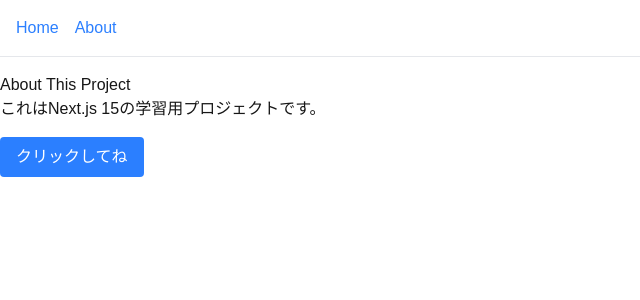
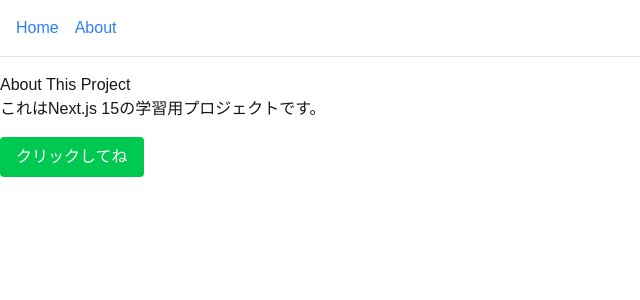
Before and after one commit to kazuhitommukai/nextjs-learning-app, a Next.js app: page /about in a window 1280 px wide. Shown: the top 300 px of the page, without its empty margins (0-640 px from the left). Built offline with nearby package versions, Linux system fonts and the light colour scheme.

Commit message:
feat: create AlertButton component and integrate it into the about page.

```diff
--- a/app/about/page.tsx
+++ b/app/about/page.tsx
@@ -1,4 +1,4 @@
-"use client";
+import AlertButton from "@/components/AlertButton"; // 作成したボタンをインポート
 
 export default function AboutPage() {
   return (
@@ -6,12 +6,7 @@ export default function AboutPage() {
       <h1>About This Project</h1>
       <p>これはNext.js 15の学習用プロジェクトです。</p>
 
-      <button
-        onClick={() => alert("クリックされました！")}
-        className="mt-4 px-4 py-2 bg-blue-500 text-white rounded hover:bg-blue-600"
-      >
-        クリックしてね
-      </button>
+      <AlertButton />
     </main>
   );
 }
--- /dev/null
+++ b/components/AlertButton.tsx
@@ -0,0 +1,12 @@
+"use client"; // ボタンだけをClient Componentにする
+
+export default function AlertButton() {
+  return (
+    <button
+      onClick={() => alert("部品化されたボタンです！")}
+      className="mt-4 px-4 py-2 bg-green-500 text-white rounded hover:bg-green-600"
+    >
+      クリックしてね
+    </button>
+  );
+}
```
